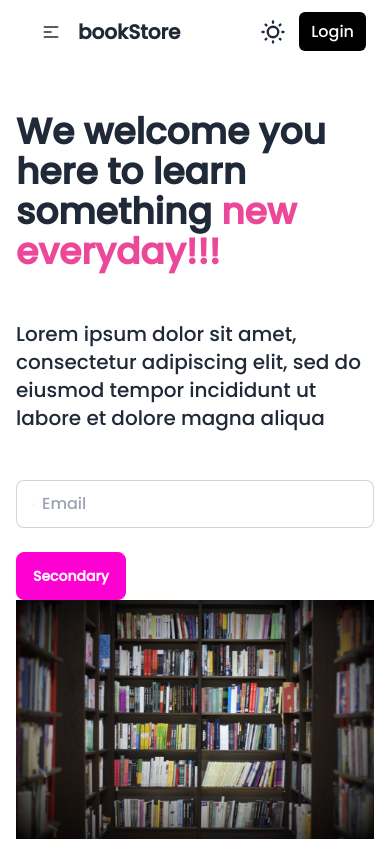
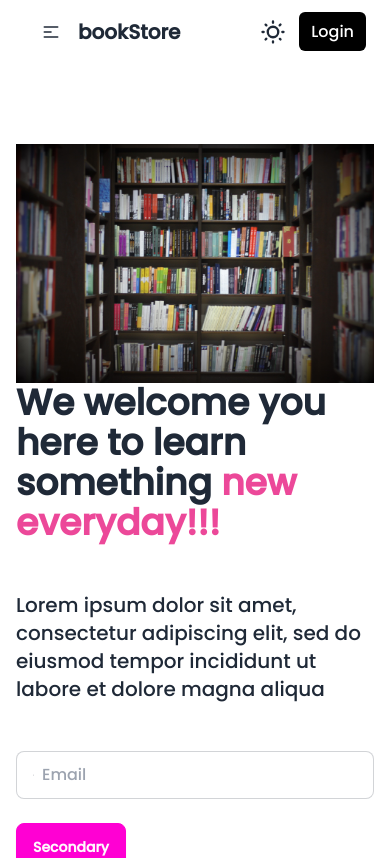
Before and after one commit to Shravyasri1703/Web_Project, a React (Vite) app in the folder Frontend/: page / in a window 390 px wide. Shown: the top 858 px of the page. Built offline with nearby package versions, Linux system fonts and the light colour scheme.

Commit message:
Fixed navbar scroll

```diff
--- a/Frontend/src/components/Banner.jsx
+++ b/Frontend/src/components/Banner.jsx
@@ -1,11 +1,11 @@
 import React from "react";
-import banner from '../../public/banner.jpg'
+import banner from '/banner.jpg'
 
 const Banner = () => {
   return (
     <>
-      <div className="max-w-screen-2xl container mx-auto md:px-20 px-4 flex flex-col md:flex-row  mt-12 md:mt-31">
-        <div className="w-full md:w-1/2">
+      <div className="max-w-screen-2xl container mx-auto md:px-20 px-4 flex flex-col md:flex-row my-36">
+        <div className="order-2 md:order-1 w-full md:w-1/2">
           <div className="space-y-12">
             <h1 className="text-4xl font-bold">
               We welcome you here to learn something{" "}
@@ -23,8 +23,8 @@ const Banner = () => {
         <button className="btn mt-6 btn-secondary">Secondary</button>
         </div>
 
-        <div className="w-full md:w-1/2">
-          <img src={banner} className="w-90 h-90" alt="" />
+        <div className="order-1 w-full md:w-1/2">
+          <img src={banner} className="w-85 h-85" alt="" />
         </div>
       </div>
     </>
--- a/Frontend/src/components/Navbar.jsx
+++ b/Frontend/src/components/Navbar.jsx
@@ -1,6 +1,21 @@
-import React from "react";
+import React, { useEffect, useState } from "react";
 
 const Navbar = () => {
+  const [sticky, setSticky] = useState(false);
+
+  useEffect(() => {
+    const handleScroll = () => {
+      if (window.scrollY > 0) setSticky(true);
+      else setSticky(false);
+    };
+
+    window.addEventListener("scroll", handleScroll);
+
+    return () => {
+      window.removeEventListener("scroll", handleScroll);
+    };
+  }, []);
+
   const navItems = (
     <>
       <li>
@@ -20,8 +35,14 @@ const Navbar = () => {
 
   return (
     <>
-      <div className="max-w-screen-2xl container mx-auto md:px-20 px-4">
-        <div className="navbar bg-base-100">
+      <div
+        className={`max-w-screen-2xl container mx-auto md:px-20 px-4 fixed top-0 left-0 right-0 ${
+          sticky
+            ? "sticky-navbar shadow-md bg-base-200 duration-300 transition-all ease-in-out"
+            : ""
+        }`}
+      >
+        <div className="navbar">
           <div className="navbar-start">
             <div className="dropdown">
               <div
@@ -61,7 +82,11 @@ const Navbar = () => {
               {" "}
               {/* Search bar hidden for small devices */}
               <label className="flex items-center gap-2">
-                <input type="text" className="px-3 py-2 border rounded-md grow outline-none" placeholder="Search" />
+                <input
+                  type="text"
+                  className="px-3 py-2 border rounded-md grow outline-none"
+                  placeholder="Search"
+                />
                 <svg
                   xmlns="http://www.w3.org/2000/svg"
                   viewBox="0 0 16 16"
```
